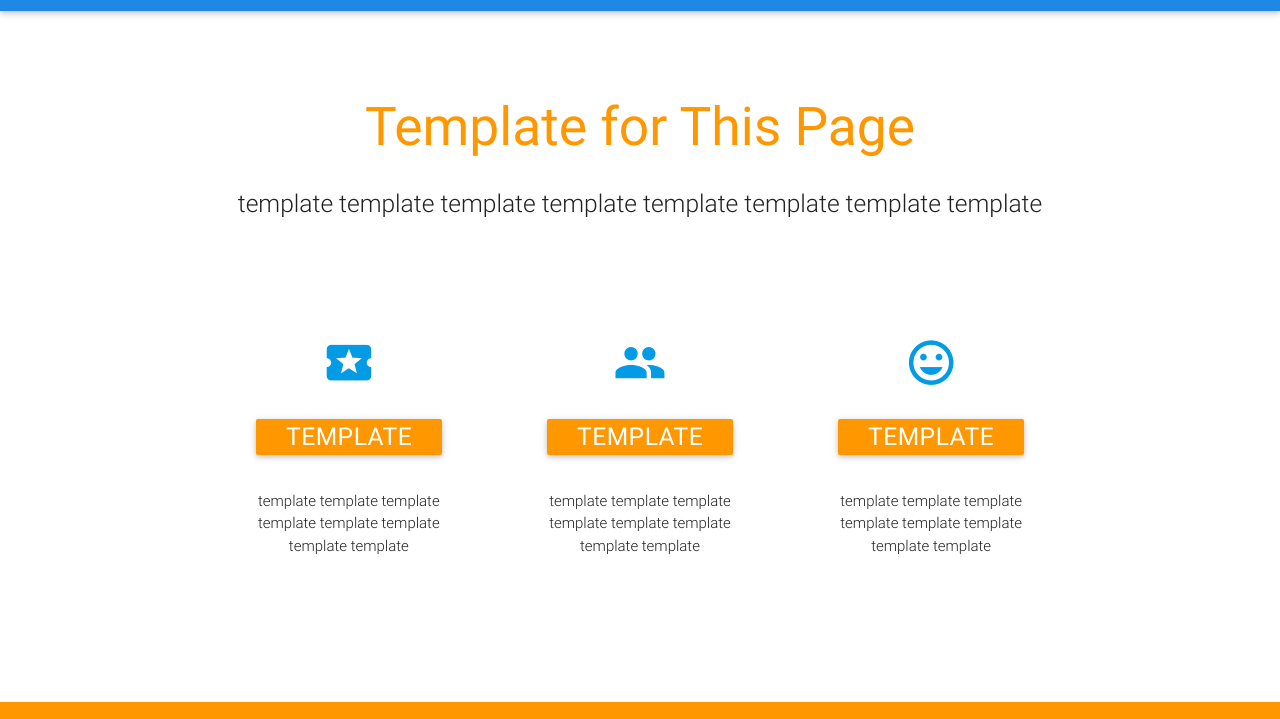
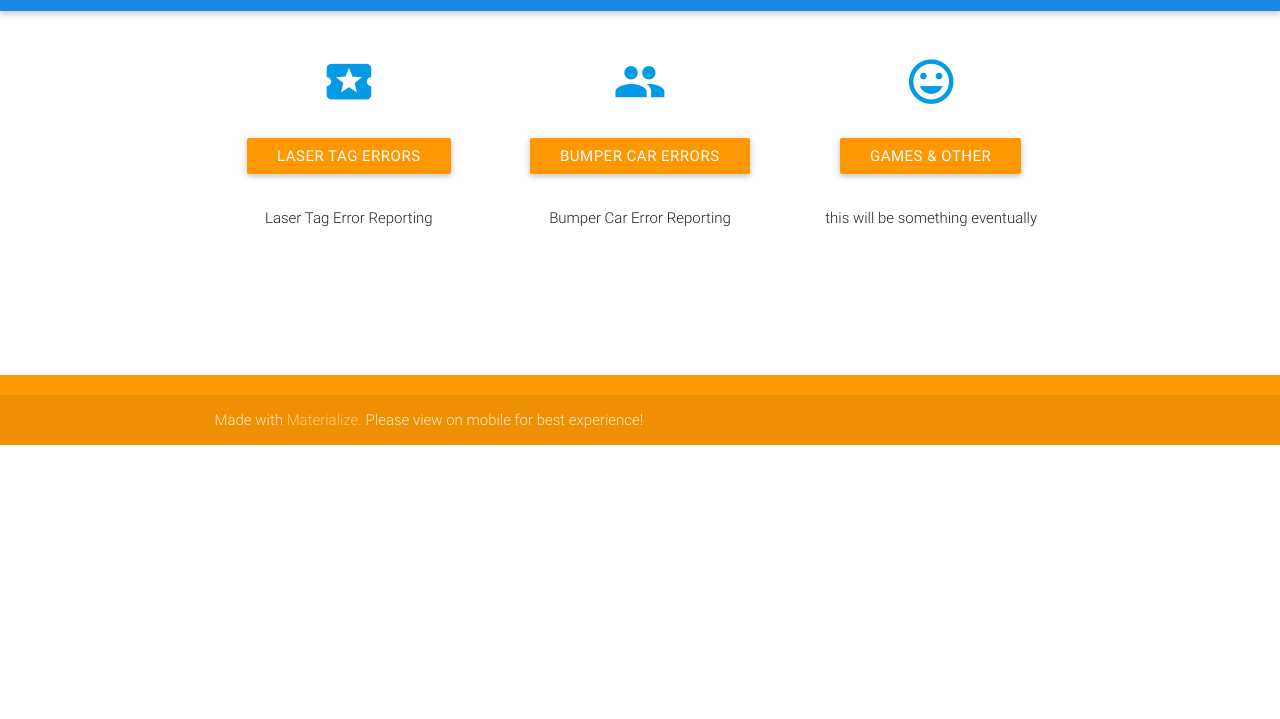
Before and after one commit to starbuckstech/ptdev, a plain HTML site: page arcade/error/index.html in a window 1280 px wide. Shown: the part 53-772 px from the top of the page. Drawn offline with nearby package versions, Linux system fonts and the light colour scheme.

Commit message:
Edit the arcade errors section

```diff
--- a/arcade/error/index.html
+++ b/arcade/error/index.html
@@ -10,7 +10,7 @@
   <link href="../../css/style.css" type="text/css" rel="stylesheet" media="screen,projection"/>
 </head>
 <body>
-
+<header>
   <!-- Dropdown Structure -->
   <ul id="dropdown1" class="dropdown-content">
     <li><a href="../../arcade/error"><i class="mdi-alert-error left tiny"></i>Arcade Errors</a></li>
@@ -26,6 +26,7 @@
     <div class="container">
       <div class="nav-wrapper">
         <a id="logo-container" href="../../" class="brand-logo"><img src="../../img/PTLogo.png" style="height:50px"></a>
+        <!-- <p>Arcade Error Reporting</p> -->
         <ul class="right hide-on-med-and-down">
           <li><a class="dropdown-button" href="#!" data-activates="dropdown1">QuickLinks<i class="mdi-navigation-arrow-drop-down right"></i></a></li>
         </ul>
@@ -85,7 +86,7 @@
     </div>
   </nav> <!--end nav-->
 
-  <div class="section no-pad-bot" id="index-banner">
+  <!-- <div class="section no-pad-bot" id="index-banner">
     <div class="container">
       <br><br>
       <h2 class="header center orange-text">Template for This Page</h2>
@@ -94,9 +95,17 @@
       </div>
       <br><br>
 
-    </div> <!--end container-->
+    </div> <!--end container->
   </div> <!--end banner-->
+</header>
+<main>
+  <!-- <div class="section no-pad-bot" id="index-banner">
+    <div class="container">
+      <br><br>
+      <h4 class="header center orange-text"></h4>
 
+    </div> <!--end container->
+  </div> <!--end banner-->
 
   <div class="container">
     <div class="section" id="main-section">
@@ -106,27 +115,27 @@
         <div class="col s12 m4">
           <div class="icon-block">
             <h2 class="center light-blue-text"><a href="#"><i class="mdi-maps-local-attraction"></i></a></h2>
-            <h5 class="center"><a class="waves-effect waves-light orange btn" href="#">template</a></h5>
+            <h6 class="center"><a class="waves-effect waves-light orange btn" href="https://docs.google.com/forms/d/1ELefS6RUAT2ceAwQKHHlg8KzJkOuHR_Fkn--Hg_S3gA/viewform">Laser Tag Errors</a></h6>
 
-            <p class="light center">template template template template template template template template</p>
+            <p class="light center">Laser Tag Error Reporting</p>
           </div>
         </div>
 
         <div class="col s12 m4">
           <div class="icon-block">
             <h2 class="center light-blue-text"><a href="#"><i class="mdi-social-group"></i></a></h2>
-            <h5 class="center"><a class="waves-effect waves-light orange btn" href="#">template</a></h5>
+            <h6 class="center"><a class="waves-effect waves-light orange btn" href="https://docs.google.com/forms/d/1xvqciUTfL4_HCS3b0dIbKgQMV_fOlrqS5WB8Y5im7ao/viewform">Bumper Car Errors</a></h6>
 
-            <p class="light center">template template template template template template template template</p>
+            <p class="light center">Bumper Car Error Reporting</p>
           </div>
         </div>
 
         <div class="col s12 m4">
           <div class="icon-block">
             <h2 class="center light-blue-text"><a href="#"><i class="mdi-social-mood"></i></a></h2>
-            <h5 class="center"><a class="waves-effect waves-light orange btn" href="#">template</a></h5>
+            <h6 class="center"><a class="waves-effect waves-light orange btn" href="#">Games & Other</a></h6>
 
-            <p class="light center">template template template template template template template template</p>
+            <p class="light center">this will be something eventually</p>
           </div>
         </div>
       </div>
@@ -138,9 +147,9 @@
 
     </div>
   </div> <!--end container-->
-
+</main>
   <footer class="page-footer orange">
-    <div class="container">
+    <!-- <div class="container">
       <div class="row">
         <div class="col l6 s12">
           <h5 class="white-text">Company Bio</h5>
@@ -165,7 +174,7 @@
           </ul>
         </div>
       </div>
-    </div>
+    </div> -->
     <div class="footer-copyright">
       <div class="container">
       Made with <a class="orange-text text-lighten-3" href="http://materializecss.com">Materialize.</a> Please view on mobile for best experience!
```
Also changed, not shown: arcade/index.html (+7 -11 lines), index.html (+1 -1 lines).
